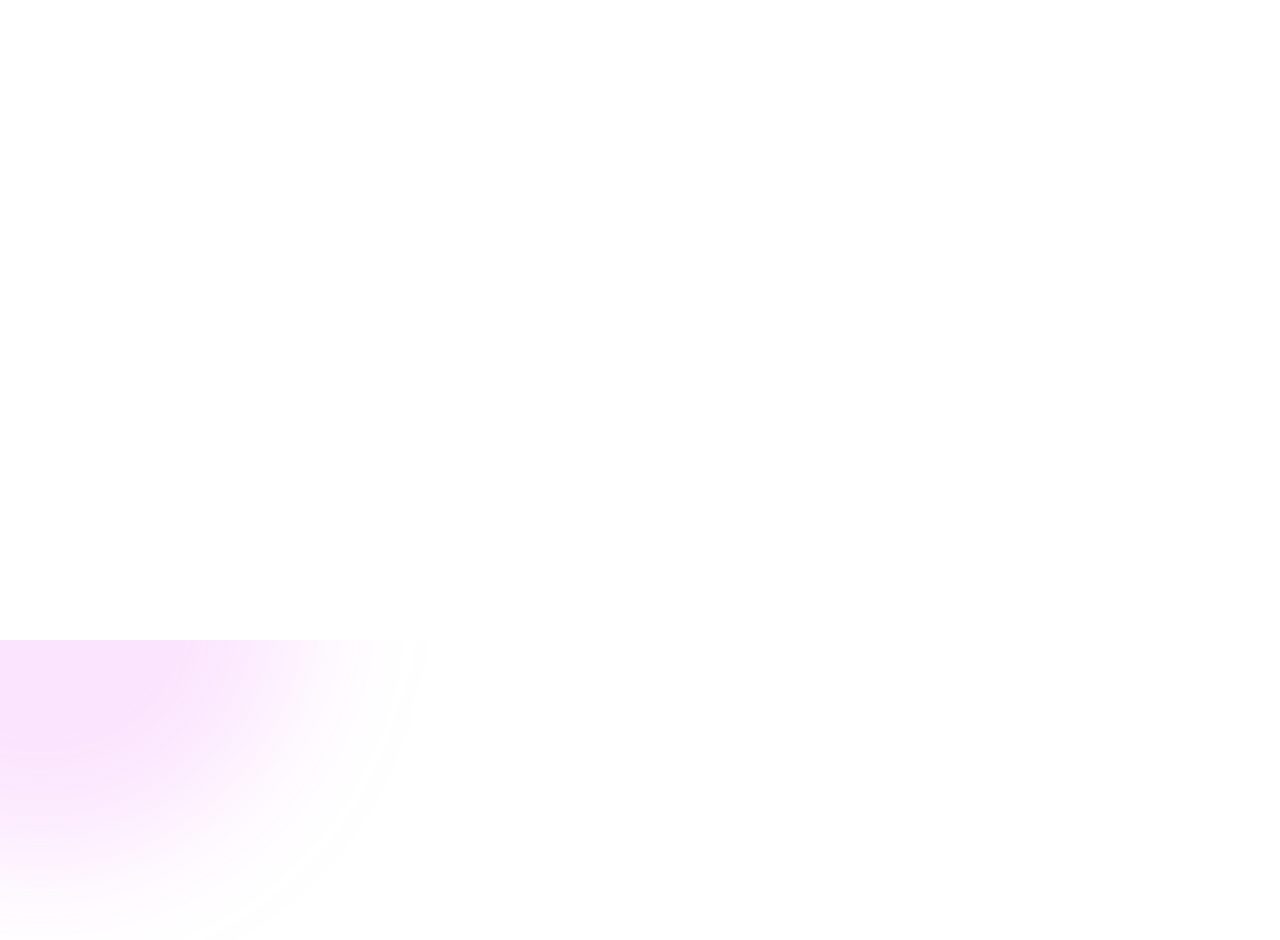
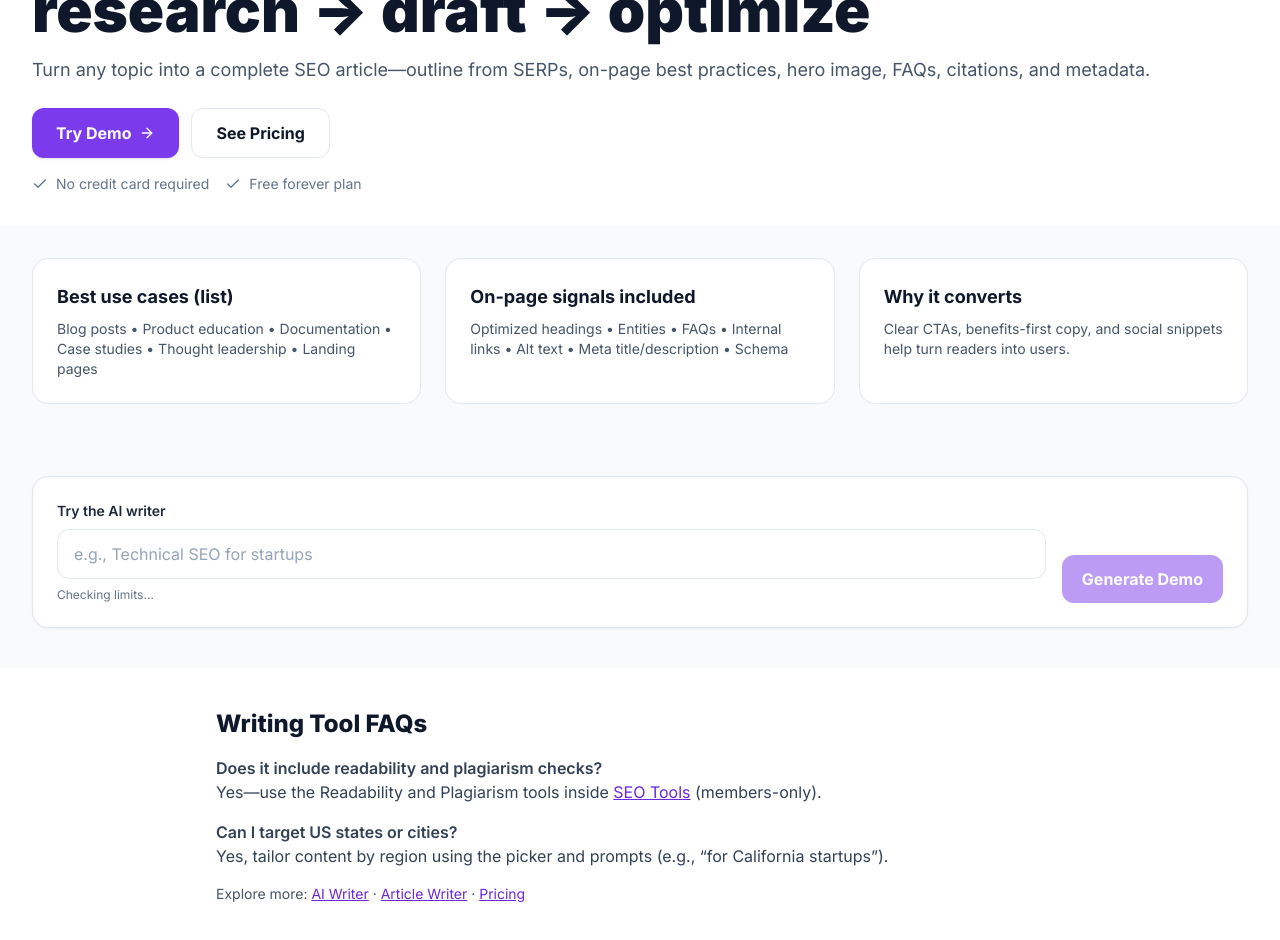
Before and after one commit to frankcouchman-bit/s1, a React (Vite) app: page /writing-tool in a window 1280 px wide. Shown: the part 160-1100 px from the top of the page. Before the commit the page ends 800 px from the top, so only its background shows below. Built offline with nearby package versions, Linux system fonts and the light colour scheme; no server answers.

Commit message:
Update WritingTool.jsx

```diff
--- a/src/pages/landing/WritingTool.jsx
+++ b/src/pages/landing/WritingTool.jsx
@@ -10,15 +10,33 @@ export default function WritingTool() {
   const [region, setRegion] = useState({ code: 'US', name: 'United States' })
 
   const json = useMemo(() => ([
-    { '@context':'https://schema.org','@type':'SoftwareApplication', name:'SEOScribe Writing Tool', applicationCategory:'BusinessApplication', operatingSystem:'Web', areaServed:region.name, offers:{'@type':'Offer','price':'24.00','priceCurrency':'USD'} },
-    { '@context':'https://schema.org','@type':'BreadcrumbList', itemListElement:[
-      { '@type':'ListItem', position:1, name:'Home', item:`${window.location.origin}/` },
-      { '@type':'ListItem', position:2, name:'Writing Tool', item:`${window.location.origin}/writing-tool` }
-    ]},
-    { '@context':'https://schema.org','@type':'FAQPage', mainEntity:[
-      { '@type':'Question', name:'What does the writing tool include?', acceptedAnswer:{ '@type':'Answer', text:'Research, outline, draft, SEO scoring, images, FAQs, meta tags and social posts.' }},
-      { '@type':'Question', name:'How is it optimized for the US?', acceptedAnswer:{ '@type':'Answer', text:'We localize SERP research, match entities and questions US users expect, and format for rich results.' }}
-    ]}
+    {
+      '@context': 'https://schema.org',
+      '@type': 'SoftwareApplication',
+      name: 'SEOScribe Writing Tool',
+      applicationCategory: 'BusinessApplication',
+      operatingSystem: 'Web',
+      areaServed: region.name,
+      offers: { '@type': 'Offer', price: '24.00', priceCurrency: 'USD' }
+    },
+    {
+      '@context': 'https://schema.org',
+      '@type': 'BreadcrumbList',
+      itemListElement: [
+        { '@type': 'ListItem', position: 1, name: 'Home', item: `${window.location.origin}/` },
+        { '@type': 'ListItem', position: 2, name: 'Writing Tool', item: `${window.location.origin}/writing-tool` }
+      ]
+    },
+    {
+      '@context': 'https://schema.org',
+      '@type': 'FAQPage',
+      mainEntity: [
+        { '@type': 'Question', name: 'What does the writing tool include?',
+          acceptedAnswer: { '@type': 'Answer', text: 'Research, outline, draft, SEO scoring, images, FAQs, meta tags and social posts.' } },
+        { '@type': 'Question', name: 'How is it optimized for the US?',
+          acceptedAnswer: { '@type': 'Answer', text: 'We localize SERP research, match entities and questions US users expect, and format for rich results.' } }
+      ]
+    }
   ]), [region])
 
   return (
@@ -27,12 +45,84 @@ export default function WritingTool() {
         title="Writing Tool — Research, Draft, Optimize | SEOScribe"
         description="Writing tool with built-in research and SEO optimization. Draft rank-ready articles with FAQs, images, citations and meta tags."
         keywords="writing tool, ai writing tool, seo writing tool, content tool, ai writer, article writer"
-        canonical={`${window.location.origin}/writing-tool`}
+        canonical={window.location.origin + '/writing-tool'}
         jsonLd={json}
       />
       <BackgroundFX />
       <Navbar />
-      {/* page content… */}
+
+      {/* HERO */}
+      <section className="pt-20 pb-8">
+        <div className="max-w-7xl mx-auto px-4 sm:px-6 lg:px-8">
+          <div className="flex items-start md:items-center justify-between gap-4">
+            <h1 className="text-5xl md:text-6xl font-black leading-tight text-slate-900">
+              Writing Tool for {region.name}: research → draft → optimize
+            </h1>
+            <RegionPicker onChange={setRegion} />
+          </div>
+          <p className="mt-4 text-slate-600 text-lg">
+            Turn any topic into a complete SEO article—outline from SERPs, on-page best practices, hero image, FAQs, citations, and metadata.
+          </p>
+          <div className="mt-6 flex flex-col sm:flex-row gap-3">
+            <a href="#demo" className="inline-flex items-center justify-center px-6 py-3 rounded-xl font-bold bg-violet-600 text-white shadow hover:bg-violet-500">
+              Try Demo <ArrowRight className="w-4 h-4 ml-2" />
+            </a>
+            <a href="/pricing" className="inline-flex items-center justify-center px-6 py-3 rounded-xl font-bold bg-white border border-slate-200 hover:bg-slate-50 text-slate-900">
+              See Pricing
+            </a>
+          </div>
+          <div className="mt-4 flex gap-4 text-sm text-slate-500">
+            <div className="flex items-center gap-2"><Check className="w-4 h-4" /> No credit card required</div>
+            <div className="flex items-center gap-2"><Check className="w-4 h-4" /> Free forever plan</div>
+          </div>
+        </div>
+      </section>
+
+      {/* SNIPPET BLOCKS */}
+      <section className="py-8 bg-slate-50">
+        <div className="max-w-7xl mx-auto px-4 sm:px-6 lg:px-8 grid md:grid-cols-3 gap-6">
+          {[
+            ['Best use cases (list)',
+             'Blog posts • Product education • Documentation • Case studies • Thought leadership • Landing pages'],
+            ['On-page signals included',
+             'Optimized headings • Entities • FAQs • Internal links • Alt text • Meta title/description • Schema'],
+            ['Why it converts',
+             'Clear CTAs, benefits-first copy, and social snippets help turn readers into users.']
+          ].map(([h, p], i) => (
+            <div key={i} className="rounded-2xl border border-slate-200 bg-white p-6">
+              <h2 className="text-lg font-bold text-slate-900">{h}</h2>
+              <p className="mt-2 text-slate-600 text-sm">{p}</p>
+            </div>
+          ))}
+        </div>
+      </section>
+
+      {/* DEMO */}
+      <section id="demo" className="py-10 bg-slate-50">
+        <div className="max-w-7xl mx-auto px-4 sm:px-6 lg:px-8">
+          <ArticleGeneratorDemo />
+        </div>
+      </section>
+
+      {/* FAQ */}
+      <section className="py-10">
+        <div className="max-w-4xl mx-auto px-4 sm:px-6">
+          <h2 className="text-2xl font-extrabold text-slate-900">Writing Tool FAQs</h2>
+          <div className="mt-4 space-y-4 text-slate-700">
+            <div>
+              <h3 className="font-semibold">Does it include readability and plagiarism checks?</h3>
+              <p>Yes—use the Readability and Plagiarism tools inside <a href="/seo-tools" className="underline text-violet-700">SEO Tools</a> (members-only).</p>
+            </div>
+            <div>
+              <h3 className="font-semibold">Can I target US states or cities?</h3>
+              <p>Yes, tailor content by region using the picker and prompts (e.g., “for California startups”).</p>
+            </div>
+          </div>
+          <p className="mt-4 text-sm text-slate-600">
+            Explore more: <a className="underline text-violet-700" href="/ai-writer">AI Writer</a> · <a className="underline text-violet-700" href="/article-writer">Article Writer</a> · <a className="underline text-violet-700" href="/pricing">Pricing</a>
+          </p>
+        </div>
+      </section>
     </div>
   )
 }
```
